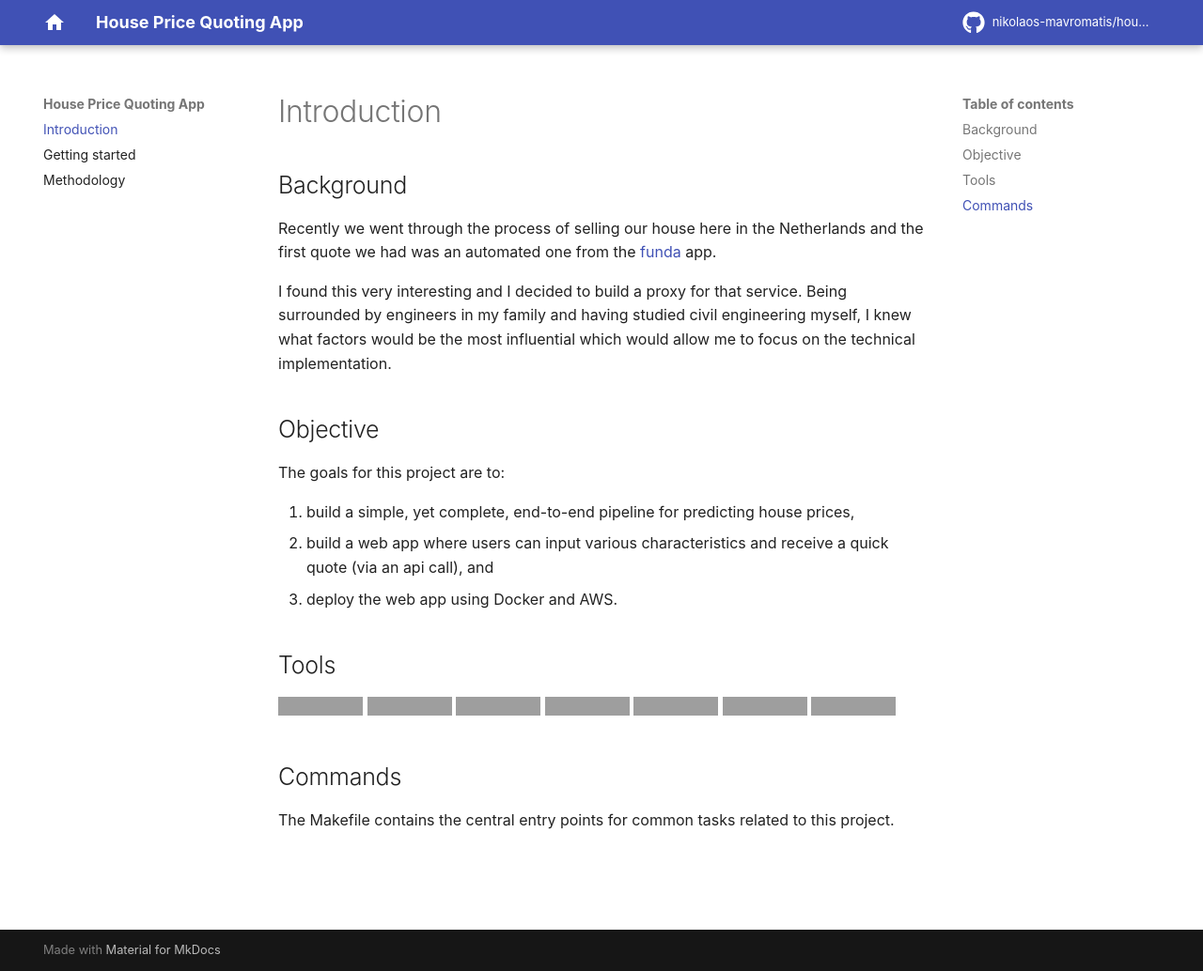
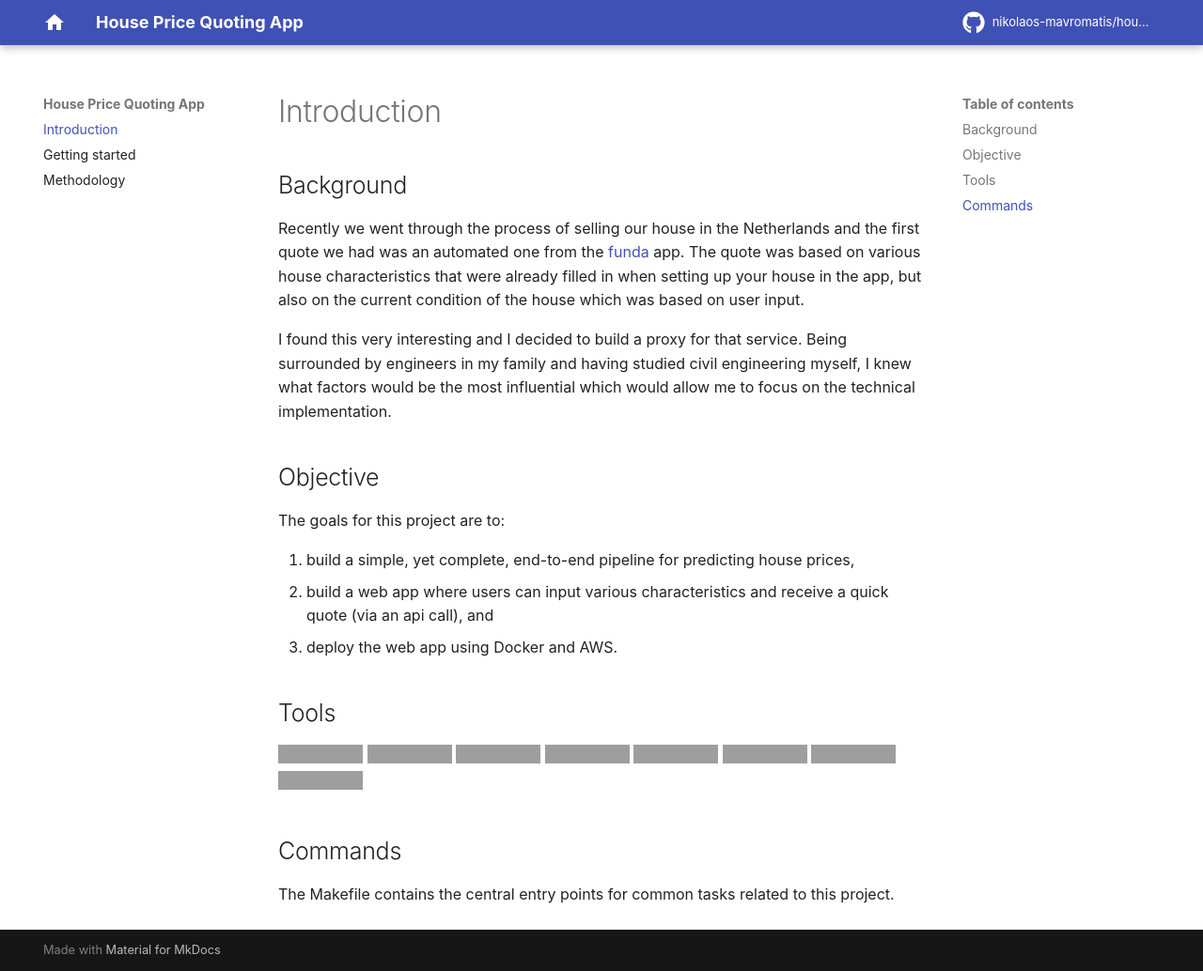
Before and after one commit to nikolaos-mavromatis/ames_house_price_prediction, an MkDocs documentation site: the page built from docs/index.md, in a window 1280 px wide and 1034 px high. Shown: the whole window at 94% size. Built offline with MkDocs 1.6.1 and Material for MkDocs 9.7.7, drawn with Linux system fonts in a browser that asks for light colours; some web fonts are replaced; comment, search, counter and statistics services are not loaded; grey boxes are pictures that could not be loaded.

Commit message:
added project intro content

```diff
--- a/docs/index.md
+++ b/docs/index.md
@@ -2,7 +2,7 @@
 
 ## Background
 
-Recently we went through the process of selling our house here in the Netherlands and the first quote we had was an automated one from the [funda](https://funda.nl) app.
+Recently we went through the process of selling our house in the Netherlands and the first quote we had was an automated one from the [funda](https://funda.nl) app. The quote was based on various house characteristics that were already filled in when setting up your house in the app, but also on the current condition of the house which was based on user input.
 
 I found this very interesting and I decided to build a proxy for that service. Being surrounded by engineers in my family and having studied civil engineering myself, I knew what factors would be the most influential which would allow me to focus on the technical implementation.
 
@@ -21,6 +21,7 @@ The goals for this project are to:
 ![FastAPI Badge](https://img.shields.io/badge/FastAPI-009688?logo=fastapi&logoColor=fff&style=plastic)
 ![Docker Badge](https://img.shields.io/badge/Docker-2496ED?logo=docker&logoColor=fff&style=plastic)
 ![Amazon Web Services Badge](https://img.shields.io/badge/Amazon%20Web%20Services-232F3E?logo=amazonwebservices&logoColor=fff&style=plastic)
+![Pytest Badge](https://img.shields.io/badge/Pytest-0A9EDC?logo=pytest&logoColor=fff&style=plastic)
 ![Material for MkDocs Badge](https://img.shields.io/badge/Material%20for%20MkDocs-526CFE?logo=materialformkdocs&logoColor=fff&style=plastic)
 
 ## Commands
```
